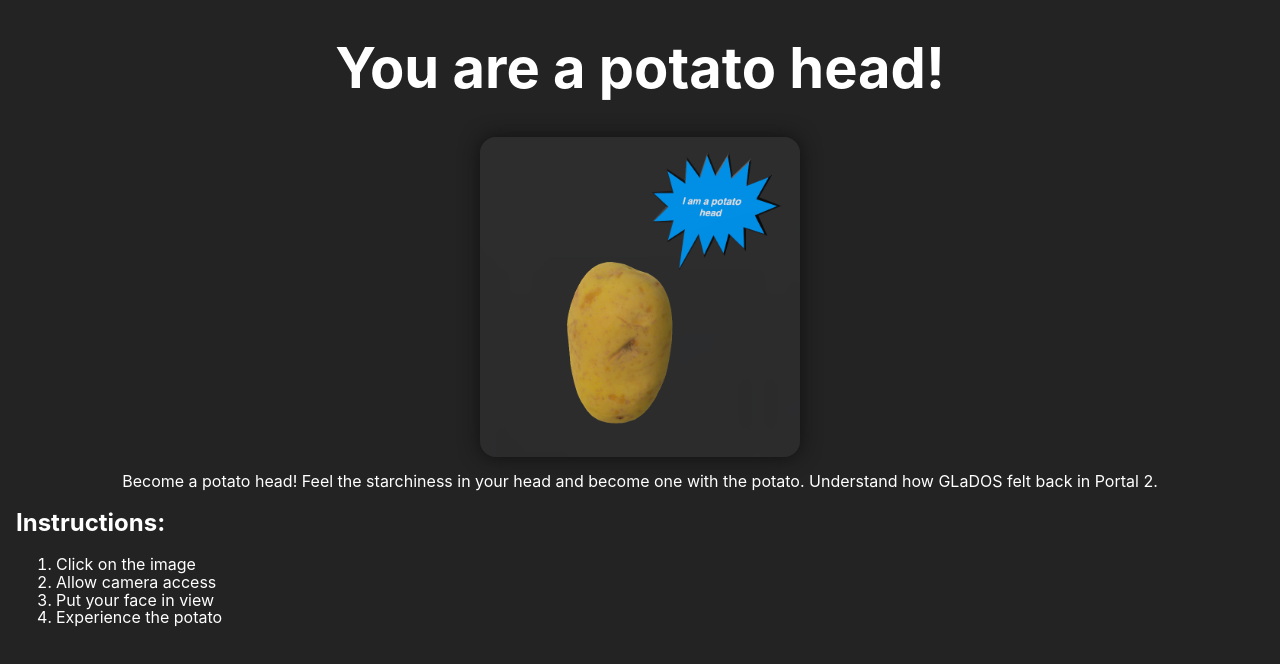
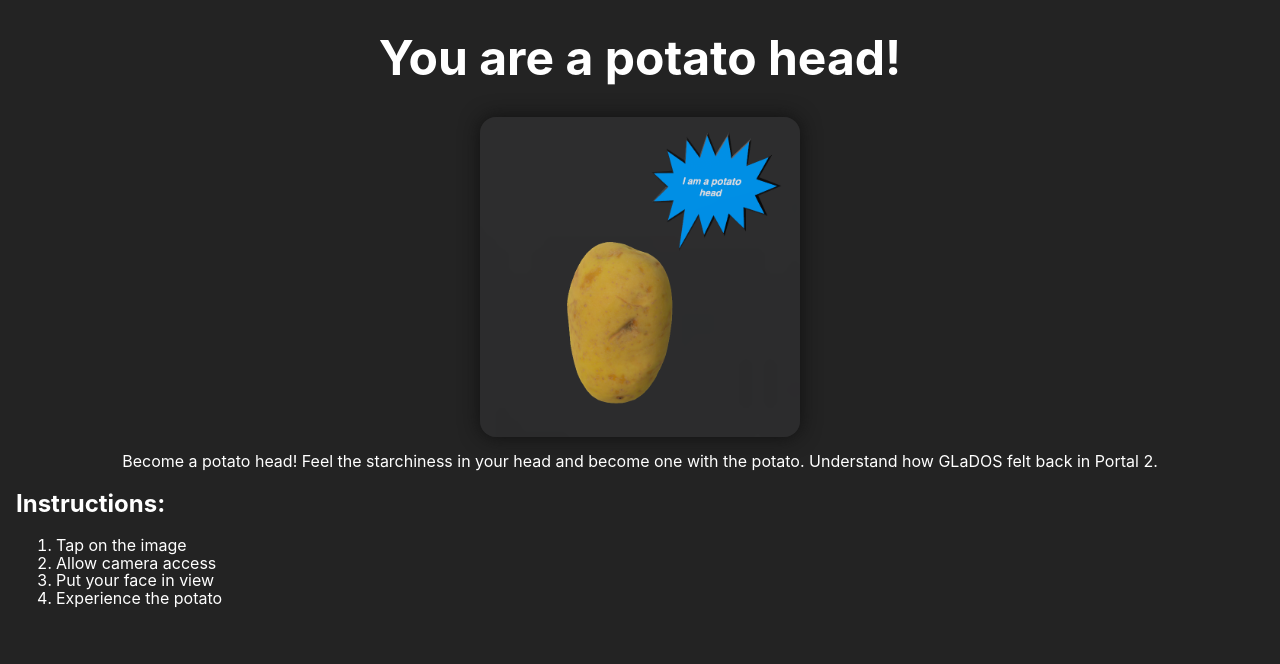
Before and after one commit to Hong-Kong-International-School/AR-Library, a plain HTML site: page pages/samion.html in a window 1280 px wide. Drawn offline with Linux system fonts and the light colour scheme.

Commit message:
minor edits

```diff
--- a/pages/samion.html
+++ b/pages/samion.html
@@ -21,7 +21,7 @@
     <h2>Instructions:</h2>
     <!-- List the instructions below -->
     <ol type="1"">
-        <li>Click on the image</li>
+        <li>Tap on the image</li>
         <li>Allow camera access</li>
         <li>Put your face in view</li>
         <li>Experience the potato</li>
--- a/pages/style.css
+++ b/pages/style.css
@@ -15,7 +15,7 @@ body {
 }
 
 h1 {
-    font-size: 3.5rem;
+    font-size: 3rem;
     text-align: center;
     width: auto;
 }
```
